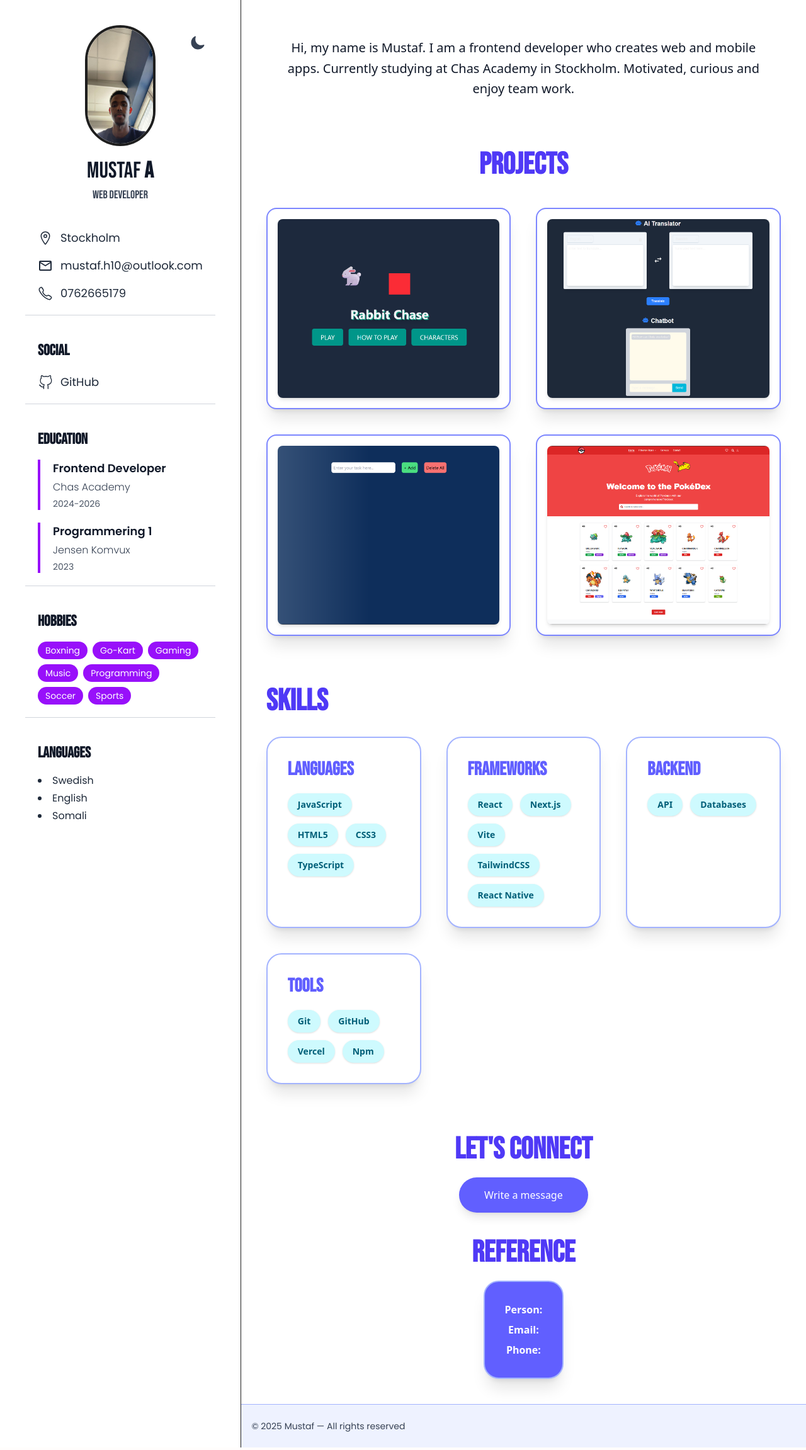
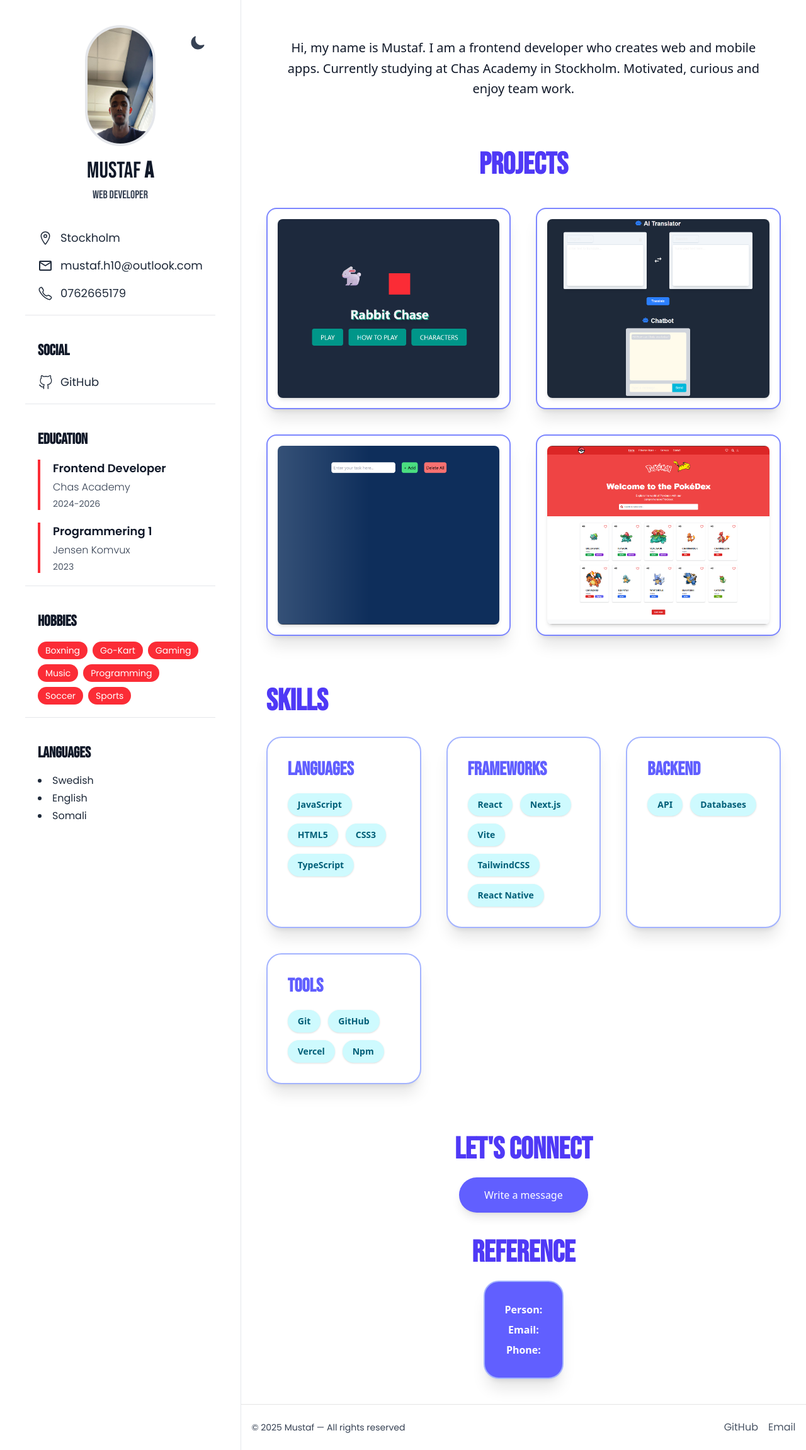
Before and after one commit to mmmnr10/My-Portofolio, a Next.js app: page / in a window 1280 px wide. Shown: the whole page at 63% size. Built offline with nearby package versions, Linux system fonts and the light colour scheme.

Commit message:
lite lätt

```diff
--- a/package.json
+++ b/package.json
@@ -10,6 +10,7 @@
   },
   "dependencies": {
     "@fortawesome/fontawesome-free": "^7.0.0",
+    "framer-motion": "^12.23.25",
     "motion": "^12.5.0",
     "next": "^15.2.4",
     "react": "^19.0.0",
--- a/src/app/globals.css
+++ b/src/app/globals.css
@@ -24,30 +24,30 @@ body {
 
 /* 🌞 Light Mode */
 :root {
-  --bg-color: #fffdfc; /* Mjuk vit */
-  --text-color: #1e1e1e; /* Nästan svart */
-  --primary-color: #e63946; /* Röd accent */
-  --secondary-color: #ffb4a2; /* Ljus korall */
-  --border-color: #f77f00; /* Orangegul för detaljer */
-  --hover-color: #e76f51; /* Dämpad orange/röd för hover */
-  --skills-bg: #f1faee; /* Ljus mintvit bakgrund */
-  --card-border: #f77f00; /* Orange border */
-  --card-bg: #ffe8d6; /* Ljus beige/pastellorange */
+  --bg-color: #ffffff;          /* Ren vit */
+  --text-color: #1e1e1e;        /* Mörk text */
+  --primary-color: #e63946;     /* Röd accent */
+  --secondary-color: #f2b6ac;   /* Ljus korall (neutral, ej blå) */
+  --border-color: #e5e5e5;      /* Ljus grå border */
+  --hover-color: #d66a5c;       /* Dämpad röd/orange hover */
+  --skills-bg: #f7f7f7;         /* Ljus neutral bakgrund */
+  --card-border: #e5e5e5;       /* Ljus grå border */
+  --card-bg: #ffffff;           /* Vit card-bakgrund */
 }
 
-/* 🌚 Dark Mode */
+/* 🌚 Dark Mode (neutral, ingen blå) */
 .dark {
-  --bg-color: #2c3e50; /* Ny marinblå/grå färg */
-  --text-color: #f8f9fa; /* Ljus text */
-  --primary-color: #4a90e2; /* Ljusare blå ton */
-  --secondary-color: #92dff3; /* Ljus turkos */
-  --border-color: #5d9cec; /* Ljusare blå */
-  --hover-color: #64b5f6; /* Ljusare blå för hover */
-  --skills-bg: #34495e; /* Mörkare gråblå för kort */
-  --card-border: #5d9cec;
-  --card-bg: #3d516d;
+  --bg-color: #1a1a1a;          /* Neutral mörk */
+  --text-color: #f5f5f5;        /* Ljus text */
+  --primary-color: #e63946;     /* Samma röda accent */
+  --secondary-color: #f2b6ac;   /* Samma korall */
+  --border-color: #3a3a3a;      /* Neutral mörk grå */
+  --hover-color: #d66a5c;       /* Samma hover */
+  --skills-bg: #2a2a2a;         /* Mörk neutral */
+  --card-border: #3a3a3a;
+  --card-bg: #242424;
 
-  --scroll: linear-gradient(180deg, #4a90e2 0%, #92dff3 80%);
+  --scroll: linear-gradient(180deg, #e63946 0%, #f2b6ac 80%);
 }
 
 .bg-gradient-right {
@@ -89,7 +89,7 @@ button {
   cursor: pointer;
 }
 
-/* 🔄 Animationer */
+/* 🔄 Animationer (oförändrade) */
 @keyframes scroll {
   from {
     transform: translateX(100%);
@@ -154,7 +154,7 @@ button {
   animation: marquee-right 30s linear infinite;
 }
 
-/* 🔁 Skills-scroll */
+/* 🔁 Skills-scroll (oförändrat) */
 .scroll-container1,
 .scroll-container2 {
   display: flex;
--- a/src/app/layout/HeaderLeft.jsx
+++ b/src/app/layout/HeaderLeft.jsx
@@ -42,7 +42,8 @@ export default function HeaderLeft({ darkMode, toggleDarkMode }) {
       initial={{ opacity: 0, x: -20 }}
       animate={{ opacity: 1, x: 0 }}
       transition={{ delay: 0.2, duration: 0.8 }}
-      className="flex-1 min-h-screen max-w-full p-6 sm:p-10 relative lg:border-r bg-white dark:bg-gray-800"
+      className="flex-1 min-h-screen max-w-full p-6 sm:p-10 relative lg:border-r
+                 bg-white dark:bg-[#1a1a1a] border-gray-200 dark:border-gray-700"
     >
       <div className="flex flex-col gap-5 max-w-sm mx-auto sm:mx-0">
         <div className="flex flex-col items-center justify-center gap-5 relative">
@@ -50,7 +51,8 @@ export default function HeaderLeft({ darkMode, toggleDarkMode }) {
             <img
               src="/Mustaf.jpeg"
               alt="Mustaf portrait"
-              className="w-auto h-48 rounded-full object-cover border-4 float"
+              className="w-auto h-48 rounded-full object-cover border-4
+                         border-gray-200 dark:border-gray-600 float"
             />
           </div>
 
@@ -68,14 +70,14 @@ export default function HeaderLeft({ darkMode, toggleDarkMode }) {
             whileTap={{ scale: 0.8 }}
             onClick={toggleDarkMode}
             aria-label="Toggle dark mode"
-            className="absolute top-4 right-4 text-gray-700 dark:text-cyan-300 text-2xl cursor-pointer"
+            className="absolute top-4 right-4 text-gray-700 dark:text-gray-300 text-2xl cursor-pointer"
           >
             {darkMode ? <LuSun /> : <IoMoon />}
           </motion.button>
         </div>
 
         {/* Contact Section */}
-        <div className="border-b border-gray-300 dark:border-gray-700 p-5">
+        <div className="border-b border-gray-200 dark:border-gray-700 p-5">
           <ul className="space-y-4">
             <li className="flex items-center gap-3 text-gray-800 dark:text-gray-200">
               <IoLocationOutline className="text-2xl" />
@@ -95,7 +97,9 @@ export default function HeaderLeft({ darkMode, toggleDarkMode }) {
               </button>
 
               {showTooltipEmail && (
-                <span className="absolute top-full left-1/2 -translate-x-1/2 mt-1 bg-black text-white text-xs px-2 py-1 rounded-md whitespace-nowrap select-none pointer-events-none z-10">
+                <span className="absolute top-full left-1/2 -translate-x-1/2 mt-1
+                                 bg-black text-white text-xs px-2 py-1 rounded-md whitespace-nowrap
+                                 select-none pointer-events-none z-10">
                   Click to copy
                 </span>
               )}
@@ -112,7 +116,9 @@ export default function HeaderLeft({ darkMode, toggleDarkMode }) {
               </a>
 
               {showTooltipCall && (
-                <span className="absolute top-full left-1/2 -translate-x-1/2 mt-1 bg-black text-white text-xs px-2 py-1 rounded-md whitespace-nowrap select-none pointer-events-none z-10">
+                <span className="absolute top-full left-1/2 -translate-x-1/2 mt-1
+                                 bg-black text-white text-xs px-2 py-1 rounded-md whitespace-nowrap
+                                 select-none pointer-events-none z-10">
                   Click to call
                 </span>
               )}
@@ -125,7 +131,7 @@ export default function HeaderLeft({ darkMode, toggleDarkMode }) {
           initial={{ opacity: 0, x: -20 }}
           animate={{ opacity: 1, x: 0 }}
           transition={{ delay: 0.2, duration: 0.8 }}
-          className="border-b border-gray-300 dark:border-gray-700 p-5 flex flex-col gap-5"
+          className="border-b border-gray-200 dark:border-gray-700 p-5 flex flex-col gap-5"
         >
           <h2 className="font-semibold text-2xl text-gray-900 dark:text-white">
             SOCIAL
@@ -154,7 +160,7 @@ export default function HeaderLeft({ darkMode, toggleDarkMode }) {
         </motion.div>
 
         {/* Education Section */}
-        <div className="border-b border-gray-300 dark:border-gray-700 p-5">
+        <div className="border-b border-gray-200 dark:border-gray-700 p-5">
           <h2 className="font-semibold text-2xl text-gray-900 dark:text-white mb-4">
             EDUCATION
           </h2>
@@ -162,7 +168,7 @@ export default function HeaderLeft({ darkMode, toggleDarkMode }) {
             {education.map((item, index) => (
               <motion.li
                 key={index}
-                className="relative flex flex-col gap-1 border-l-4 border-purple-600 pl-5"
+                className="relative flex flex-col gap-1 border-l-4 border-red-500 pl-5"
                 initial={{ opacity: 0, x: -20 }}
                 animate={{ opacity: 1, x: 0 }}
                 transition={{ delay: index * 0.2, duration: 0.8 }}
@@ -182,7 +188,7 @@ export default function HeaderLeft({ darkMode, toggleDarkMode }) {
         </div>
 
         {/* Hobbies Section */}
-        <div className="border-b border-gray-300 dark:border-gray-700 p-5">
+        <div className="border-b border-gray-200 dark:border-gray-700 p-5">
           <h2 className="font-semibold text-2xl text-gray-900 dark:text-white mb-4">
             HOBBIES
           </h2>
@@ -190,7 +196,7 @@ export default function HeaderLeft({ darkMode, toggleDarkMode }) {
             {hobbies.map((hobby, index) => (
               <li
                 key={index}
-                className="px-3 py-1 rounded-full bg-purple-600 text-white text-sm cursor-default select-none"
+                className="px-3 py-1 rounded-full bg-red-500 text-white text-sm cursor-default select-none"
               >
                 {hobby}
               </li>
--- a/src/components/Footer.jsx
+++ b/src/components/Footer.jsx
@@ -2,38 +2,18 @@ export default function Footer() {
   const year = new Date().getFullYear();
 
   return (
-    <footer className="w-full border-t border-indigo-300 bg-indigo-50 dark:bg-gray-900 py-6">
-      <div className="max-w-4xl mx-auto flex flex-col md:flex-row items-center justify-between gap-3 px-4">
-        {/* Copyright */}
+    <footer className="w-full border-t border-[var(--border-color)] bg-white dark:bg-[#1a1a1a] py-6">
+      <div className="max-w-4xl mx-auto flex flex-col md:flex-row items-center justify-between px-4">
+
         <p className="text-sm text-gray-700 dark:text-gray-300">
           © {year} Mustaf — All rights reserved
         </p>
 
-        {/* Social icons */}
-        <div className="flex gap-4">
-          <a
-            href="https://github.com/mmmnr10"
-            target="_blank"
-            rel="noopener noreferrer"
-            className="text-gray-600 dark:text-gray-300 hover:text-indigo-600 dark:hover:text-cyan-400 transition-colors"
-          >
-            <i className="fab fa-github text-lg"></i>
-          </a>
-          <a
-            href="https://linkedin.com/in/yourusername"
-            target="_blank"
-            rel="noopener noreferrer"
-            className="text-gray-600 dark:text-gray-300 hover:text-indigo-600 dark:hover:text-cyan-400 transition-colors"
-          >
-            <i className="fab fa-linkedin text-lg"></i>
-          </a>
-          <a
-            href="mailto:mustaf.h10@outlook.com"
-            className="text-gray-600 dark:text-gray-300 hover:text-indigo-600 dark:hover:text-cyan-400 transition-colors"
-          >
-            <i className="fas fa-envelope text-lg"></i>
-          </a>
+        <div className="flex gap-4 text-gray-600 dark:text-gray-300">
+          <a href="https://github.com/mmmnr10" target="_blank">GitHub</a>
+          <a href="mailto:mustaf.h10@outlook.com">Email</a>
         </div>
+
       </div>
     </footer>
   );
--- a/src/components/SkillSection.jsx
+++ b/src/components/SkillSection.jsx
@@ -1,148 +1,29 @@
 import React from "react";
 
 export default function SkillsSection() {
-  const skillsData1 = [
-    { name: "HTML5", icon: "devicon-html5-plain", color: "bg-purple-500" },
-    {
-      name: "TailwindCSS",
-      icon: "devicon-tailwindcss-plain",
-      color: "bg-pink-500",
-    },
-    {
-      name: "JavaScript",
-      icon: "devicon-javascript-plain",
-      color: "bg-yellow-400",
-    },
-    { name: "React", icon: "devicon-react-original", color: "bg-purple-400" },
-    { name: "Next.js", icon: "devicon-nextjs-plain", color: "bg-pink-400" },
-    { name: "Node.js", icon: "devicon-nodejs-plain", color: "bg-yellow-300" },
-    {
-      name: "Express.js",
-      icon: "devicon-express-original",
-      color: "bg-purple-300",
-    },
-    { name: "WCAG", icon: "", color: "bg-pink-300" },
-    { name: "MySQL", icon: "devicon-mysql-plain", color: "bg-yellow-200" },
-    { name: "Web APIs", icon: "devicon-openapi-plain", color: "bg-purple-500" },
-    { name: "WAI-ARIA", icon: "", color: "bg-pink-500" },
-    { name: "Trello", icon: "devicon-trello-plain", color: "bg-yellow-400" },
+  const skills = [
+    "HTML5", "CSS3", "JavaScript", "TypeScript",
+    "React", "Next.js", "Node.js", "Express",
+    "MySQL", "Web APIs", "Git", "GitHub",
+    "React Native", "AWS", "Docker", "Figma"
   ];
 
-  const skillsData2 = [
-    {
-      name: "React Native",
-      icon: "devicon-react-original",
-      color: "bg-purple-400",
-    },
-    {
-      name: "TypeScript",
-      icon: "devicon-typescript-plain",
-      color: "bg-pink-400",
-    },
-    {
-      name: "AWS",
-      icon: "devicon-amazonwebservices-plain-wordmark",
-      color: "bg-yellow-300",
-    },
-    { name: "Docker", icon: "devicon-docker-plain", color: "bg-purple-300" },
-    {
-      name: "npm",
-      icon: "devicon-npm-original-wordmark",
-      color: "bg-pink-300",
-    },
-    { name: "Figma", icon: "devicon-figma-plain", color: "bg-yellow-200" },
-    { name: "VS Code", icon: "devicon-vscode-plain", color: "bg-purple-500" },
-    { name: "Git", icon: "devicon-git-plain", color: "bg-pink-500" },
-    {
-      name: "GitHub Actions",
-      icon: "devicon-githubactions-plain",
-      color: "bg-yellow-400",
-    },
-    { name: "Jest", icon: "devicon-jest-plain", color: "bg-purple-400" },
-    { name: "CI/CD", icon: "devicon-circleci-plain", color: "bg-pink-400" },
-    { name: "Office 365", icon: "", color: "bg-yellow-300" },
-    {
-      name: "Agile/Scrum",
-      icon: "devicon-scrum-plain",
-      color: "bg-purple-300",
-    },
-  ];
+  return (
+    <section className="mt-20 mb-20">
+      <h2 className="text-4xl font-semibold text-gray-900 dark:text-white text-center mb-10">
+        Skills
+      </h2>
 
-  const scrollData1 = [...skillsData1, ...skillsData1, ...skillsData1];
-  const scrollData2 = [...skillsData2, ...skillsData2, ...skillsData2];
-
-  return (
-    <>
-      <h1 className="text-4xl font-extrabold py-3 text-center mb-5 bg-gradient-to-r from-purple-500 via-pink-500 to-yellow-500 bg-clip-text text-transparent">
-        The technologies I have been working with recently
-      </h1>
-
-      <section className="flex flex-col mb-15 w-[300px] sm:w-[600px] md:w-[700px] lg:w-[700px] xl:w-[800px] mx-auto overflow-hidden relative">
-        {/* scrollData1 */}
-        <div className="overflow-hidden relative mb-4">
-          <div className="animate-scroll1 flex flex-row gap-4">
-            {scrollData1.map((skill, index) => (
-              <div
-                key={index}
-                className={`${skill.color} py-2 px-4 rounded-full text-white flex items-center flex-shrink-0`}
-              >
-                {skill.icon && <i className={`${skill.icon} text-xl mr-2`} />}
-                {skill.name}
-              </div>
-            ))}
+      <div className="grid grid-cols-2 sm:grid-cols-3 lg:grid-cols-4 gap-6 max-w-4xl mx-auto">
+        {skills.map((skill, i) => (
+          <div
+            key={i}
+            className="p-4 border border-[var(--border-color)] rounded-xl bg-white dark:bg-[#242424] shadow-sm hover:shadow-md transition"
+          >
+            <p className="text-center text-gray-800 dark:text-gray-200 font-medium">{skill}</p>
           </div>
-        </div>
-
-        {/* scrollData2 */}
-        <div className="overflow-hidden relative">
-          <div className="animate-scroll2 flex flex-row gap-4">
-            {scrollData2.map((skill, index) => (
-              <div
-                key={index}
-                className={`${skill.color} py-2 px-4 rounded-full text-white flex items-center flex-shrink-0`}
-              >
-                {skill.icon && <i className={`${skill.icon} text-xl mr-2`} />}
-                {skill.name}
-              </div>
-            ))}
-          </div>
-        </div>
-      </section>
-
-      {/* CSS Animation */}
-      <style jsx>{`
-        @keyframes scroll-left {
-          0% {
-            transform: translateX(0);
-          }
-          50% {
-            transform: translateX(-33%);
-          }
-          100% {
-            transform: translateX(0);
-          }
-        }
-
-        @keyframes scroll-right {
-          0% {
-            transform: translateX(0);
-          }
-          50% {
-            transform: translateX(33%);
-          }
-          100% {
-            transform: translateX(0);
-          }
-        }
-
-        .animate-scroll1 {
-          animation: scroll-left 20s linear infinite;
-        }
-
-        .animate-scroll2 {
-          animation: scroll-right 20s linear infinite;
-        }
-      `}</style>
-    </>
+        ))}
+      </div>
+    </section>
   );
 }
```
Also changed, not shown: src/components/Navbar.jsx (+12 -22 lines), 1 other file (tests, documents, lock files or other folders).
